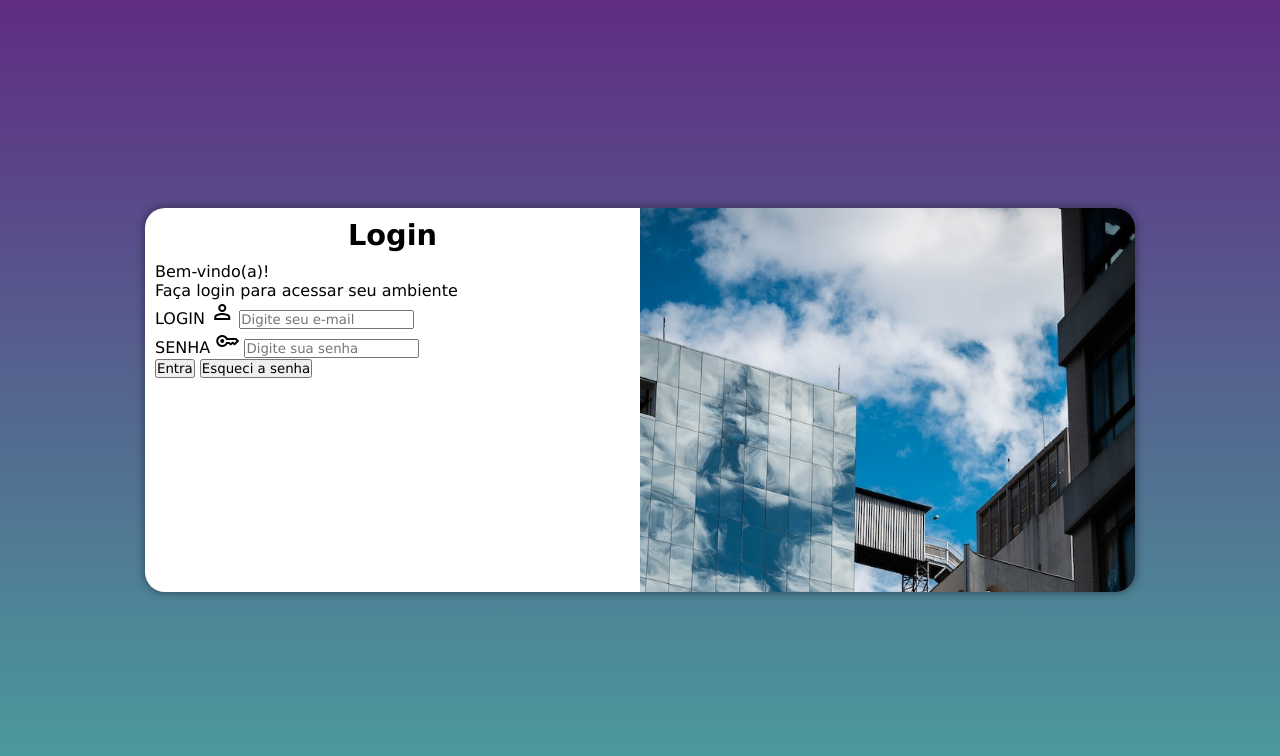
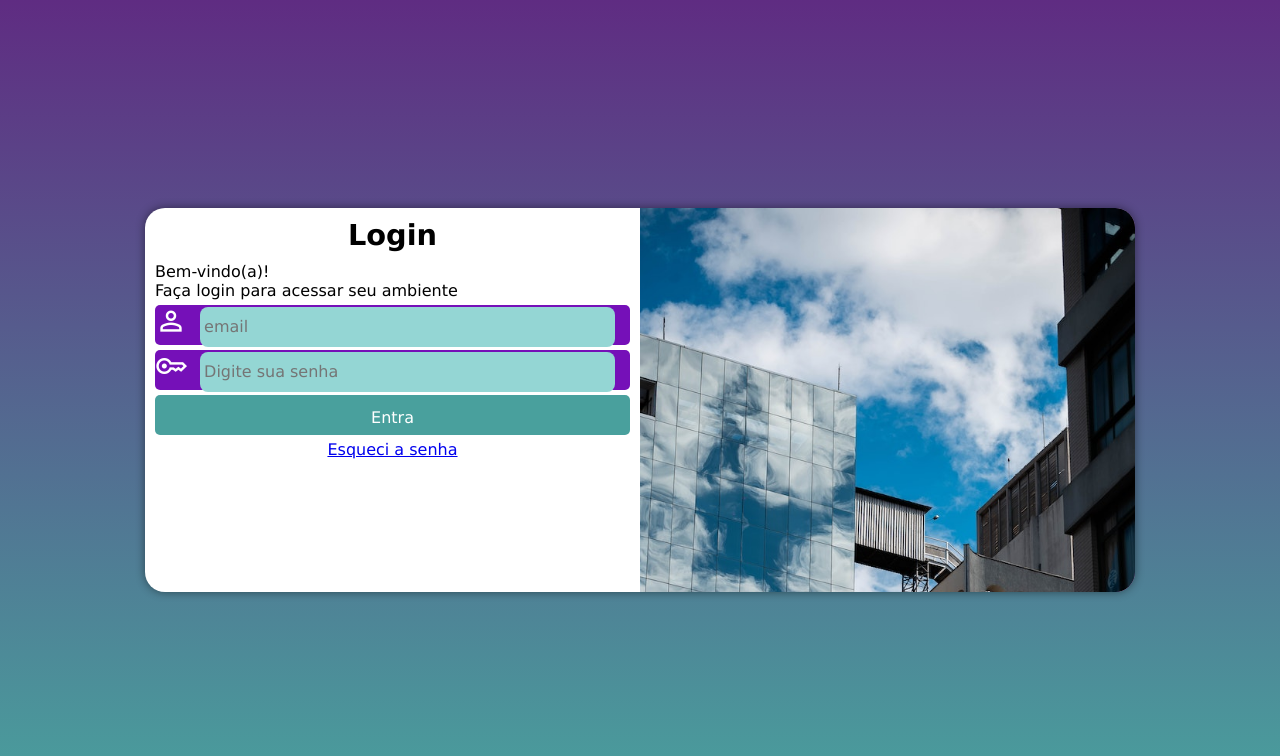
Before and after one commit to deverciliarose/projeto-login, a plain HTML site: page index.html in a window 1280 px wide. Drawn offline with nearby package versions, Linux system fonts and the light colour scheme.

Commit message:
construindo o css da tela login

```diff
--- a/Estilos/style.css
+++ b/Estilos/style.css
@@ -54,3 +54,60 @@ div#formulario > h1{
 div#formulario{
     font-size: 0.8em;
 }
+form > div.campo{
+    background-color: #7510b8;
+    display: block;
+    width: 100%;
+    height: 40px;
+    border-radius: 5px;
+    margin: 5px 0px;
+}
+
+
+div.campo > label{
+    display: none;
+}
+
+ div.campo > span{
+    color: white;
+    font-size: 2em;
+    width: 40px;
+
+}
+
+div.campo > input{
+    background-color: #94d6d4;
+    font-size: 1em;
+    width: calc(100% - 60px);
+    height: 100%;
+    transform: translateY(-5px);
+    border: 0px;
+    border-radius: 8px;
+    padding: 4px;
+}
+
+form > input[type=submit]{
+    display: block;
+    font-size: 1em;
+    width: 100%;
+    height: 40px;
+    padding-top: 5px;
+    margin-top: 5px;
+    background-color: #49a09d;
+    color: white;
+    border: none;
+    border-radius: 5px;
+    cursor: pointer;
+    align-items: baseline;
+}
+
+form > input[type=submit]:hover{
+    background-color: #1e5352;
+}
+
+form > a.botao{
+    display: block;
+    text-align: center;
+    font-size: 1em;
+    margin: 5px 0px;
+}
--- a/index.html
+++ b/index.html
@@ -23,17 +23,16 @@
                 <form action="login.js" method="post" autocomplete="on">
                     <div class="campo">
                         <label for="ilogin">LOGIN</label>
-                        <span class="material-symbols-outlined">
-person
-</span>
-                        <input type="email" name="login" id="ilogin" placeholder="Digite seu e-mail" autocomplete="email" required minlength="4">
+                        <span class="material-symbols-outlined">person</span>
+                   <input type="email" name="Login" id="ilogin" placeholder="email" required >
+
+
 
                     </div>
                     <div class="campo">
                         <label for="isenha">SENHA</label>
-                        <span class="material-symbols-outlined">
-key
-</span>
+                        <span class="material-symbols-outlined">key</span>
+
 
 
                         <input type="password" name="senha" id="isenha" placeholder="Digite sua senha" autocomplete="current-password"
@@ -42,7 +41,7 @@ key
 
                     </div>
                     <input type="submit" value="Entra">
-                    <input type="reset" value="Esqueci a senha">
+                    <a class="botao" href="login.js">Esqueci a senha</a>
 
                 </form>
 
```
